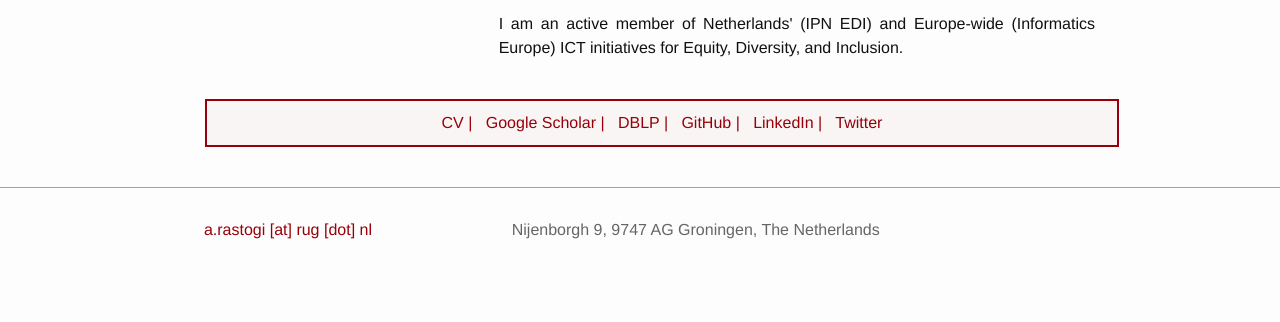
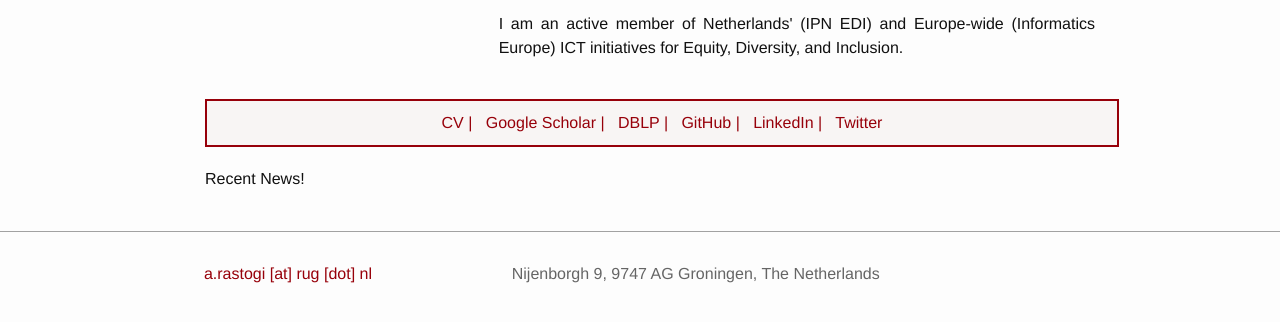
Before and after one commit to AyushiRastogi/AyushiRastogi.github.io, a plain HTML site: page index.html in a window 1280 px wide. Shown: the part 314-636 px from the top of the page. Drawn offline with Linux system fonts and the light colour scheme.

Commit message:
space for news

```diff
--- a/index.html
+++ b/index.html
@@ -113,6 +113,9 @@ I am an active member of Netherlands' (IPN EDI) and Europe-wide (Informatics Eur
                             <br>
                         </div>
                     </section>
+                    <section>
+                        Recent News!
+                    </section>
                 </div>
             </div>
         </div>
```
